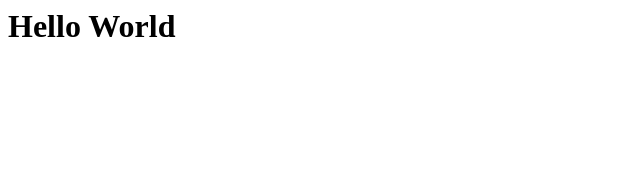
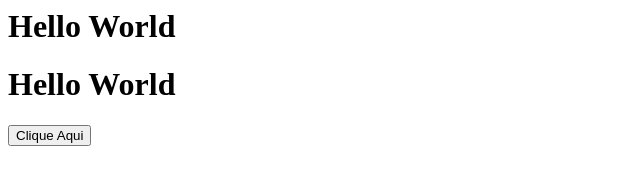
Before and after one commit to DanielyVasconcelos02/novo-e-ultimo-repo, a plain HTML site: page index.html in a window 1280 px wide. Shown: the whole page, without its empty margins (0-640 px from the left). Drawn offline with Linux system fonts and the light colour scheme.

Commit message:
Update index.html

```diff
--- a/index.html
+++ b/index.html
@@ -1 +1,12 @@
 <html><h1>Hello World</h1></html>
+<html>
+    <head>
+       <script>
+           function msg(){
+               alert('Aula de APS');
+           }
+       </script>
+   </head>
+       <h1>Hello World</h1>
+       <button onclick="msg()">Clique Aqui</button>
+</html>
```
